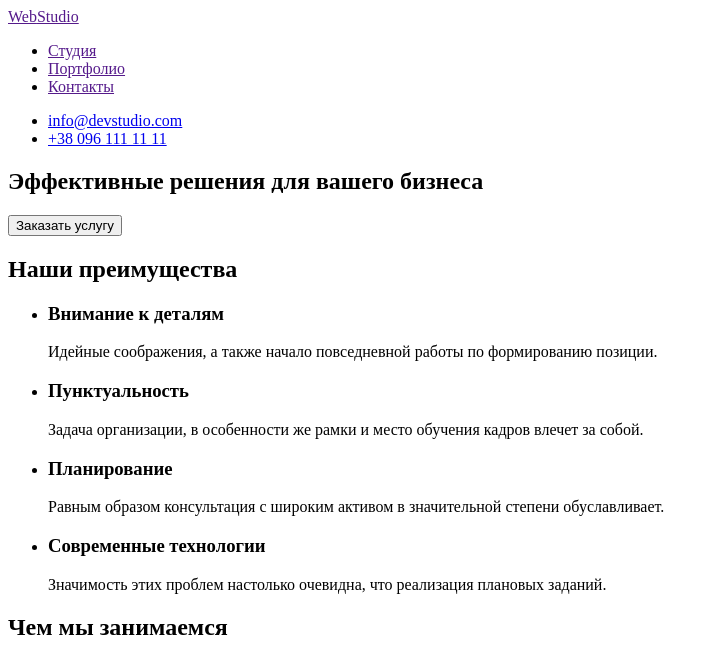
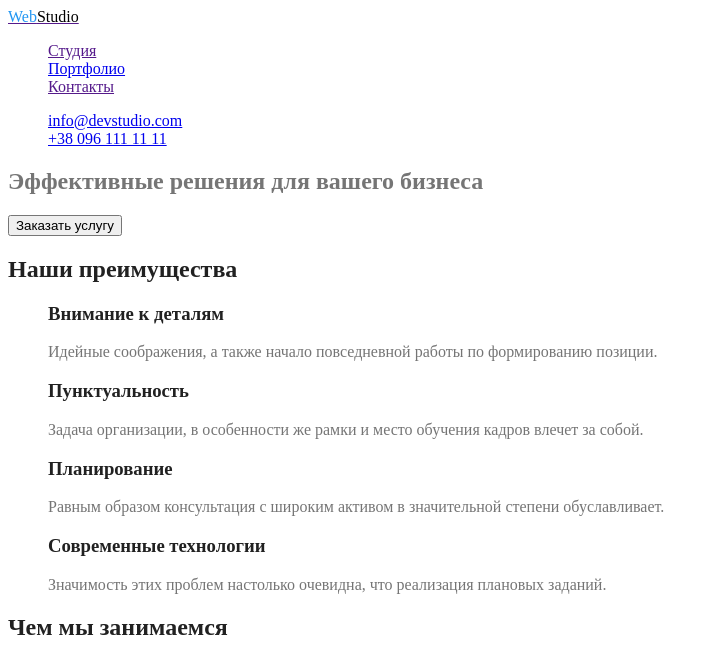
Before and after one commit to Vlad-Danilchenko/goit-markup-hw-02, a plain HTML site: page index.html in a window 1280 px wide. Shown: the top 657 px of the page, without its empty margins (0-719 px from the left). Drawn offline with Linux system fonts and the light colour scheme.

Commit message:
Додає стилі

```diff
--- /dev/null
+++ b/css/styles.css
@@ -0,0 +1,48 @@
+/* колір основного тексту #212121 */
+/* додаткови колір тексту #757575 */
+/* білий #FFFFFF */
+/* акцент #2196F3 */
+/* другорядний коолір фона #F5F4FA */
+
+:root {
+    --primery-text-color: #757575;
+    --title-text-color: #212121;
+    --acent: #2196F3;
+}
+
+
+body {
+    background-color: #ffffff;
+    color: var(--primery-text-color);
+}
+.list{
+    list-style: none;
+}
+
+/* logo */
+.acent-logo {
+    color: var(--acent);
+}
+.logo{
+    color: black;
+}
+/* site-nav */
+.site-nav{
+    color: var(--title-text-color);
+}
+.site-nav .link:hover,
+.site-nav .link:focus {
+    color: var(--acent);
+}
+
+/* hero */
+
+/* sections */
+.section-title{
+    color: var(--title-text-color);
+}
+
+/* list-item */
+.li-title{
+    color: var(--title-text-color);
+}
--- a/index.html
+++ b/index.html
@@ -5,19 +5,20 @@
     <meta http-equiv="X-UA-Compatible" content="IE=edge">
     <meta name="viewport" content="width=device-width, initial-scale=1.0">
     <title>Document</title>
+    <link rel="stylesheet" href="./css/styles.css">
 </head>
 <body>
     <header>
         <nav>
             <!--Логотип-->
-            <a href=""><span lang="en">Web</span><span lang="en">Studio</span> </a>
-            <ul>
-                <li><a href="">Студия</a></li>
-                <li><a href="">Портфолио</a></li>
-                <li><a href="">Контакты</a></li>
+            <a href=""><span lang="en" class="acent-logo">Web</span><span lang="en" class="logo">Studio</span> </a>
+            <ul class="site-nav list">
+                <li><a href="" class="link">Студия</a></li>
+                <li><a href="./portfolio.html" class="link">Портфолио</a></li>
+                <li><a href="" class="link">Контакты</a></li>
             </ul>
         </nav>
-            <ul>
+            <ul class="auth_nav list">
                 <li>
                     <a href="mailto:info@devstudio.com">info@devstudio.com</a>
                 </li>
@@ -29,69 +30,71 @@
 
     </header>
     <main>
-        <section>
+        <!-- hero -->
+        <section class="hero">
             <h1>Эффективные решения для вашего бизнеса</h1>
             <button type="button">Заказать услугу</button>
         </section>
-        <section>
-            <h2>Наши преимущества</h2>
-            <ul>
-                <li>
-                    <h3>Внимание к деталям</h3>
+        <!-- sections -->
+        <section class="section">
+            <h2 class="section-title">Наши преимущества</h2>
+            <ul class="list">
+                <li class="list-item">
+                    <h3 class="li-title">Внимание к деталям</h3>
                     <p>Идейные соображения, а также начало повседневной работы по формированию позиции.</p>
                 </li>
-                <li>
-                    <h3>Пунктуальность</h3>
+                <li class="list-item">
+                    <h3 class="li-title">Пунктуальность</h3>
                     <p>Задача организации, в особенности же рамки и место обучения кадров влечет за собой.</p>
                 </li>
-                <li>
-                    <h3>Планирование</h3>
+                <li class="list-item">
+                    <h3 class="li-title">Планирование</h3>
                     <p>Равным образом консультация с широким активом в значительной степени обуславливает.</p>
                 </li>
-                <li>
-                    <h3>Современные технологии</h3>
+                <li class="list-item">
+                    <h3 class="li-title">Современные технологии</h3>
                     <p>Значимость этих проблем настолько очевидна, что реализация плановых заданий.</p>
                 </li>
             </ul>
         </section>
         <section>
-            <h2>Чем мы занимаемся</h2>
-            <ul>
-                <li>
+            <h2 class="section-title">Чем мы занимаемся</h2>
+            <ul class="list">
+                <li class="list-item">
                     <a href=""><img src="./images/what_can_we_do_11.jpg" alt="проектирование с помощью современных технологий" width="370"></a>
                 </li>
-                <li>
+                <li class="list-item">
                     <a href=""><img src="./images/what_can_we_do_21.jpg" alt="оптимизация для мобильных приложений" width="370"></a>
                 </li>
-                <li>
+                <li class="list-item">
                     <a href=""><img src="./images/what_can_we_do_31.jpg" alt="разработка цветового дизайна" width="370"></a>
                 </li>
             </ul>
         </section>
         <section>
-            <h2>Наша команда</h2>
-            <ul>
-                <li>
+            <h2 class="section-title">Наша команда</h2>
+            <ul class="list">
+                <li class="list-item">
                     <a href=""><img src="./images/Product_Designer1.jpg" alt="Poto" width="270">
-                    <h3>Игорь Демьяненко</h3>
+                    <h3 class="li-title">Игорь Демьяненко</h3>
                     <h4>Product Designer</h4>
                     </a>
                 </li>
-                <li>
+                <li class="list-item">
                     <a href=""><img src="./images/Frontend_Developer1.jpg" alt="Poto" width="270">
-                        <h3>Ольга Репина</h3>
+                        <h3 class="li-title">Ольга Репина</h3>
                         <h4>Frontend Developer</h4>
                     </a>
                 </li>
-                <li>
+                <li class="list-item">
                     <a href=""><img src="./images/Marketing1.jpg" alt="Poto" width="270">
-                        <h3>Николай Тарасов</h3>
+                        <h3 class="li-title">Николай Тарасов</h3>
                         <h4>Marketing</h4>
                     </a>
                 </li>
-                <li>
+                <li class="list-item">
                     <a href=""><img src="./images/UI_Designer1.jpg" alt="Poto" width="270">
-                        <h3>Михаил Ермаков</h3>
+                        <h3 class="li-title">Михаил Ермаков</h3>
                         <h4>UI Designer</h4>
                     </a>
                 </li>
```
